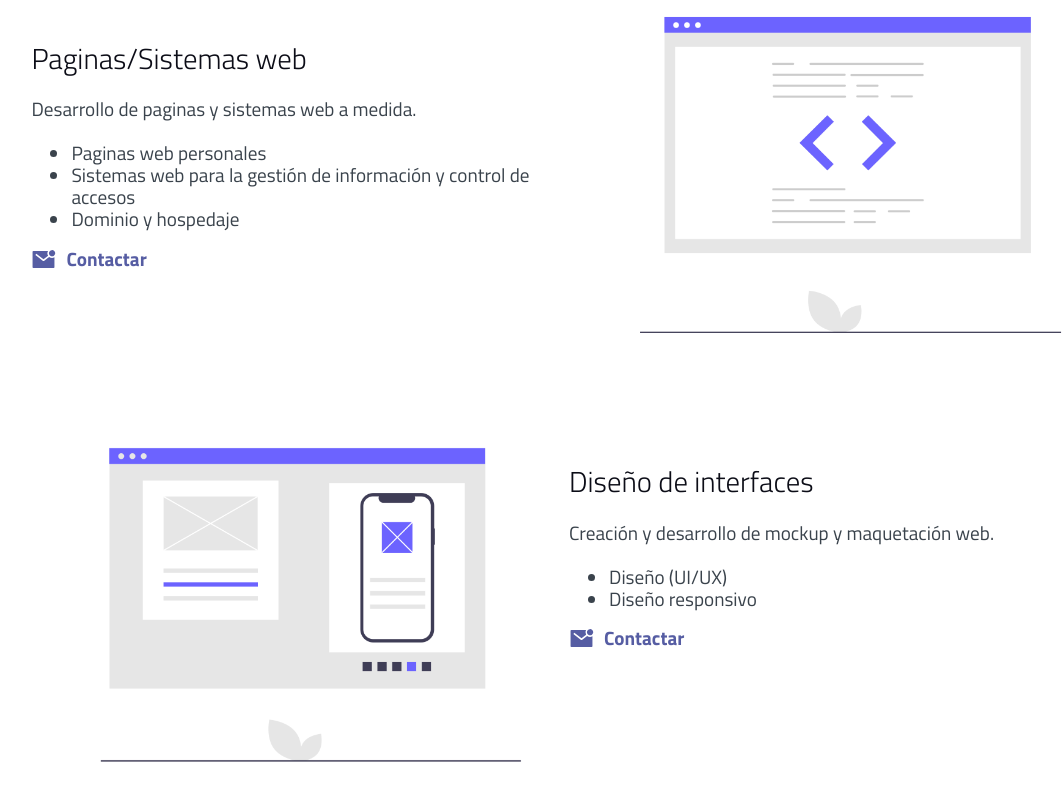
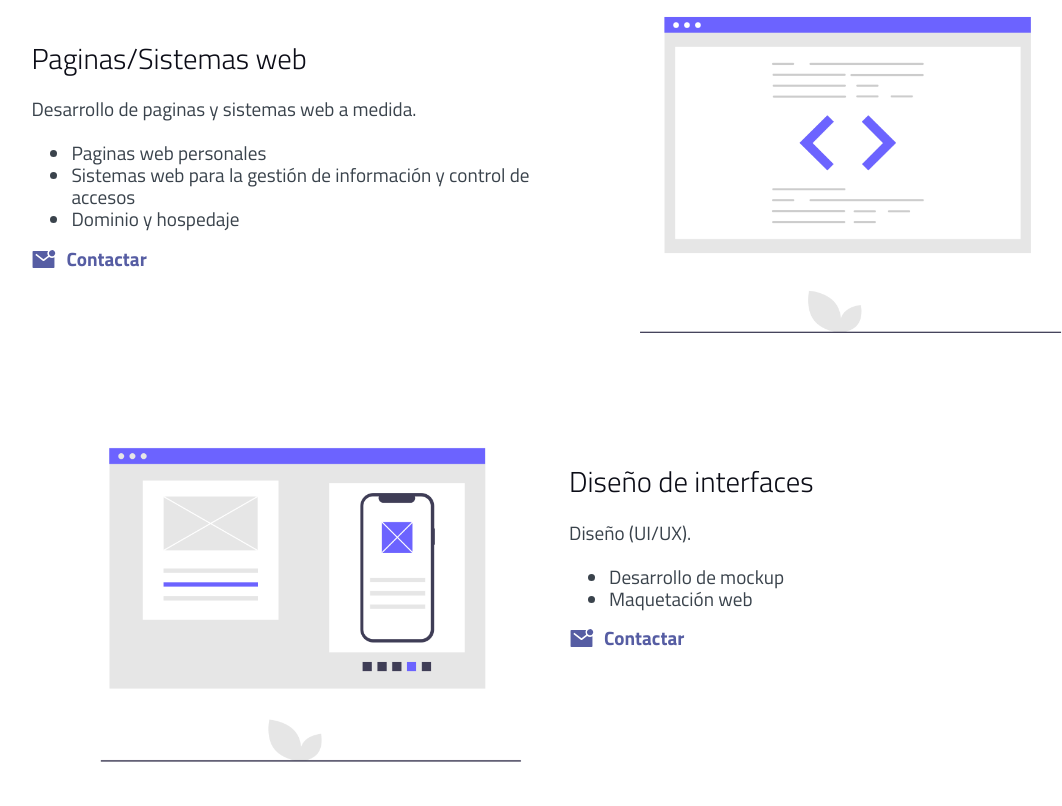
Before and after one commit to joshesp/mywebpage, a plain HTML site: page index2.html in a window 1536 px wide. Shown: the part 2160-2966 px from the top of the page, without its empty margins (199-1261 px from the left). Drawn offline with Linux system fonts and the light colour scheme.

Commit message:
textos diseño de interface y media query 1400

```diff
--- a/css/style.css
+++ b/css/style.css
@@ -693,3 +693,9 @@ footer .content-box {
         width: 50%;
     }
 }
+
+@media (min-width: 1400px) {
+    #aboutme .content-box {
+        width: 50%;
+    }
+}
--- a/index2.html
+++ b/index2.html
@@ -223,10 +223,10 @@
 
                 <div class="service-description" data-aos="fade-left">
                     <h4 class="text-dark">Diseño de interfaces</h4>
-                    <p class="text-gray">Creación y desarrollo de mockup y maquetación web.</p>
+                    <p class="text-gray">Diseño (UI/UX).</p>
                     <ul class="text-gray">
-                        <li>Diseño (UI/UX)</li>
-                        <li>Diseño responsivo</li>
+                        <li>Desarrollo de mockup</li>
+                        <li>Maquetación web</li>
                     </ul>
 
                     <a class="text-primary text-accent-hover" href="mailto:benjamin.espinosa@outlook.com">
```
Also changed, not shown: index.html (+1 -1 lines), css/style.min.css.
